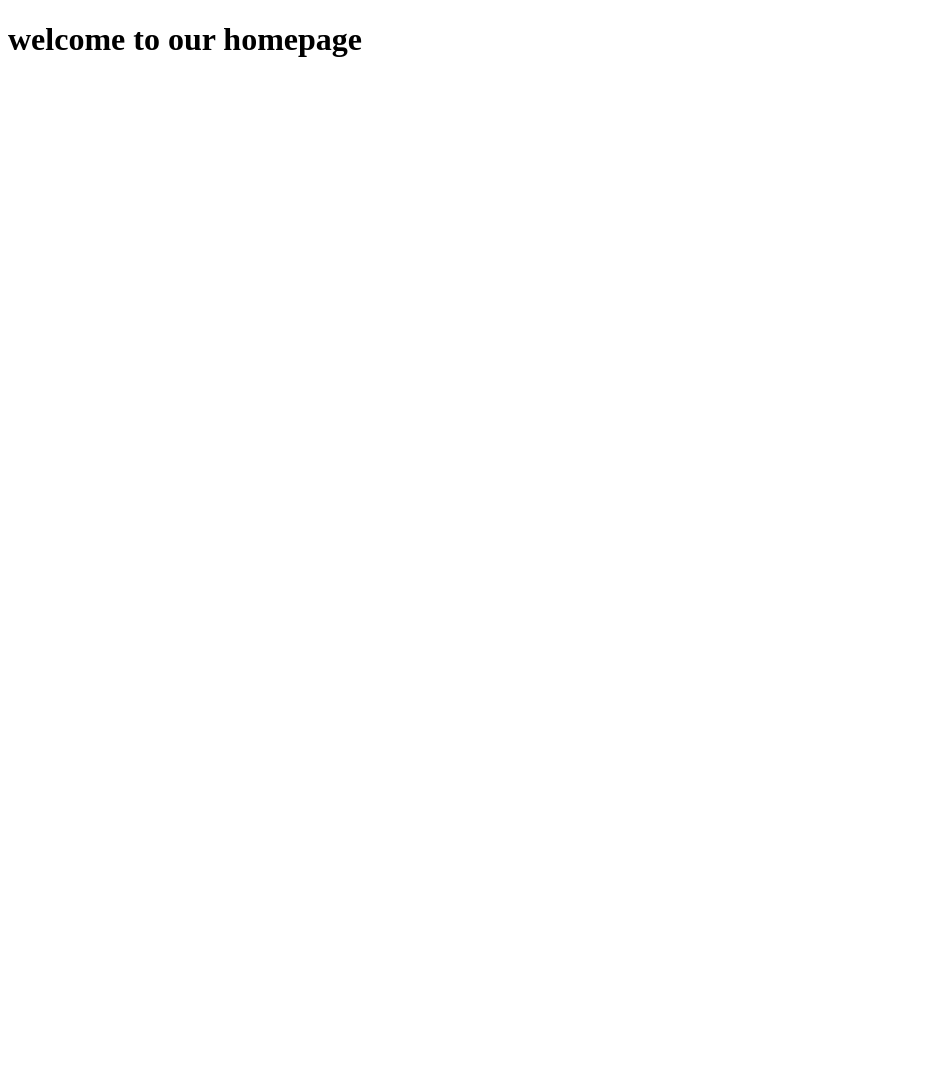
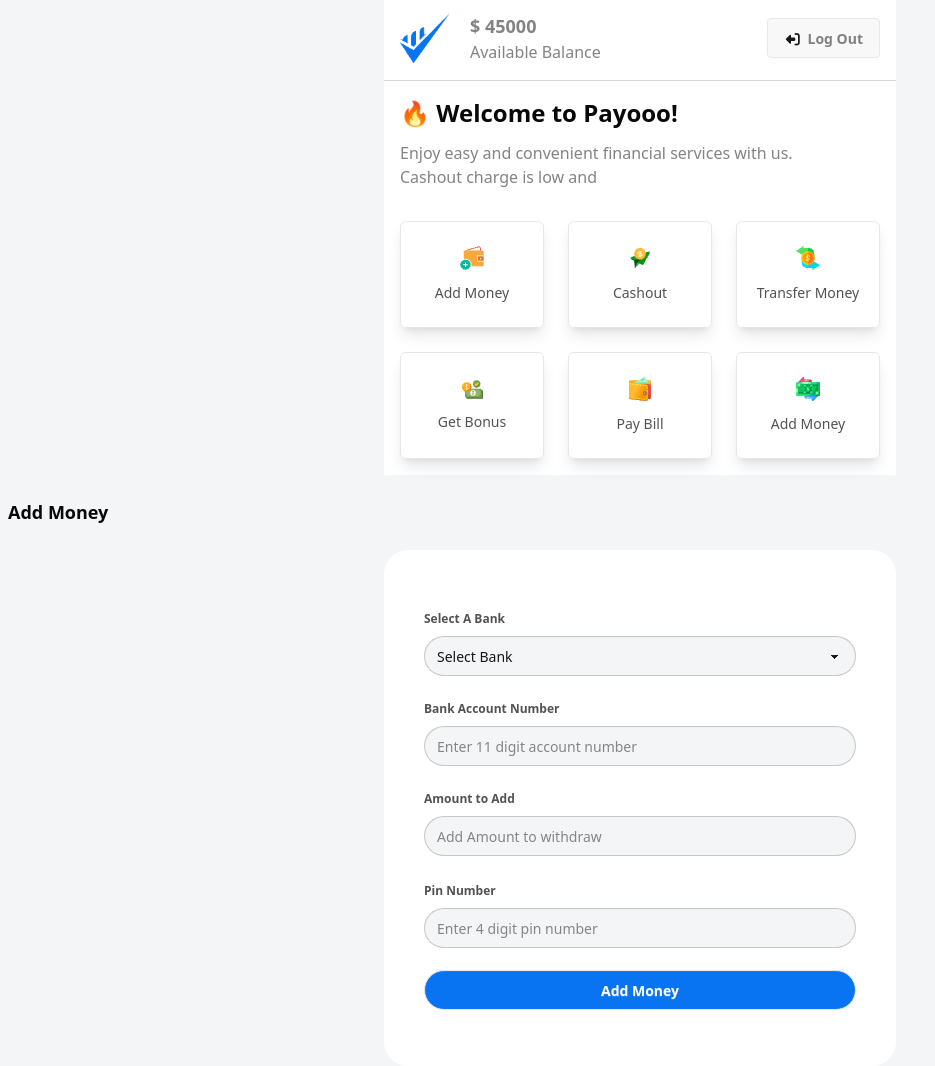
Before and after one commit to minhaj-net/Payoo-MFS-web, a plain HTML site: page home.html in a window 1280 px wide. Shown: the whole page, without its empty margins (0-935 px from the left). Before the commit the page ends 800 px from the top, so only its background shows below. Drawn offline with nearby package versions, Linux system fonts and the light colour scheme.

Commit message:
Homepage interactive added which have banner section and add money field

```diff
--- a/home.html
+++ b/home.html
@@ -4,8 +4,150 @@
     <meta charset="UTF-8" />
     <meta name="viewport" content="width=device-width, initial-scale=1.0" />
     <title>Home page</title>
+    <!-- Daisyui cdn -->
+    <link
+      href="https://cdn.jsdelivr.net/npm/daisyui@5"
+      rel="stylesheet"
+      type="text/css"
+    />
+    <!-- Tailwind cdn here-->
+    <script src="https://cdn.jsdelivr.net/npm/@tailwindcss/browser@4"></script>
+    <!-- font awesome cdn -->
+    <link
+      rel="stylesheet"
+      href="https://cdnjs.cloudflare.com/ajax/libs/font-awesome/7.0.0/css/all.min.css"
+      integrity="sha512-DxV+EoADOkOygM4IR9yXP8Sb2qwgidEmeqAEmDKIOfPRQZOWbXCzLC6vjbZyy0vPisbH2SyW27+ddLVCN+OMzQ=="
+      crossorigin="anonymous"
+      referrerpolicy="no-referrer"
+    />
   </head>
-  <body>
-    <h1>welcome to our homepage</h1>
+  <body class="bg-[#f4f5f7] h-[100%]">
+    <div
+      class="max-w-lg mx-auto min-h-12 bg-[#FFFFFF] flex justify-between items-center p-4 pt-3"
+    >
+      <div class="flex gap-5 items-center">
+        <img class="w-[50px] h-[50px]" src="./assets/Group.png" alt="" />
+        <div>
+          <h3 class="text-[#08080880] font-extrabold text-lg">
+            $ <span>45000</span>
+          </h3>
+          <h5 class="text-[#08080880]">Available Balance</h5>
+        </div>
+      </div>
+      <div>
+        <button class="btn">
+          <span class="]"
+            ><i class="rotate-180 fa-solid fa-right-from-bracket"></i></span
+          ><span class="text-[#08080880] text-[14px]">Log Out</span>
+        </button>
+      </div>
+    </div>
+    <hr class="max-w-lg mx-auto text-gray-300" />
+
+    <section class="max-w-lg mx-auto bg-[#FFFFFF] p-4">
+      <h2 class="text-[#080808] text-2xl font-bold mb-3">
+        🔥 Welcome to Payooo!
+      </h2>
+      <p class="text-[#08080880] mb-3">
+        Enjoy easy and convenient financial services with us.<br />
+        Cashout charge is low and
+      </p>
+      <div class="parent-card grid grid-cols-3 gap-6 mt-8">
+        <div
+          class="flex justify-center items-center shadow-lg rounded-md border-1 border-gray-200"
+        >
+          <div>
+            <img class="mx-auto" src="./assets/wallet1.png" alt="" />
+            <p class="text-[#080808b3] text-[14px] mt-3">Add Money</p>
+          </div>
+        </div>
+        <div
+          class="p-6 flex justify-center items-center shadow-lg rounded-md border-1 border-gray-200"
+        >
+          <div>
+            <img class="mx-auto" src="./assets/send1.png" alt="" />
+            <p class="text-[#080808b3] text-[14px] mt-3">Cashout</p>
+          </div>
+        </div>
+        <div
+          class="p-4 flex justify-center items-center shadow-lg rounded-md border-1 border-gray-200"
+        >
+          <div>
+            <img class="mx-auto" src="./assets/money1.png" alt="" />
+            <p class="text-[#080808b3] text-[14px] mt-3">Transfer Money</p>
+          </div>
+        </div>
+        <div
+          class="p-4 flex justify-center items-center shadow-lg rounded-md border-1 border-gray-200"
+        >
+          <div>
+            <img class="mx-auto" src="./assets/bonus1.png" alt="" />
+            <p class="text-[#080808b3] text-[14px] mt-3">Get Bonus</p>
+          </div>
+        </div>
+        <div
+          class="p-6 flex justify-center items-center shadow-lg rounded-md border-1 border-gray-200"
+        >
+          <div>
+            <img class="mx-auto" src="./assets/purse1.png" alt="" />
+            <p class="text-[#080808b3] text-[14px] mt-3">Pay Bill</p>
+          </div>
+        </div>
+        <div
+          class="p-6 flex justify-center items-center shadow-lg rounded-md border-1 border-gray-200"
+        >
+          <div>
+            <img class="mx-auto" src="./assets/transaction1.png" alt="" />
+            <p class="text-[#080808b3] text-[14px] mt-3">Add Money</p>
+          </div>
+        </div>
+      </div>
+    </section>
+    <!-- add money from here -->
+    <div class="max-w-lg mx-auto mb-6 mt-6 ml-2">
+      <h1 class="text-[#080808] text-[18px] font-semibold">Add Money</h1>
+    </div>
+    <section class="max-w-lg mx-auto p-4 bg-[#ffffff] rounded-3xl">
+      <div class="p-6">
+        <div>
+          <div class="mt-3">
+            <fieldset class="fieldset">
+              <legend class="fieldset-legend text-[#080808b3]">Select A Bank</legend>
+              <select class="select w-full rounded-4xl bg-[#F4F5F7]">
+                <option disabled selected>Select Bank</option>
+                <option>National Bank LTD</option>
+                <option>IFCI Bank LTD</option>
+                <option>Golden Bank PVC LTD</option>
+              </select>
+            </fieldset>
+          </div>
+          <div class="mt-3">
+            <fieldset class="fieldset">
+              <legend class="fieldset-legend text-[#080808b3]">Bank Account Number</legend>
+              <input type="text" class="input w-full rounded-4xl bg-[#F4F5F7]" placeholder="Enter 11 digit account number" />
+            </fieldset>
+          </div>
+          <div class="mt-3">
+            <fieldset class="fieldset">
+               <legend class="fieldset-legend text-[#080808b3]">Amount to Add</legend>
+                <input type="text" class="input w-full rounded-4xl bg-[#F4F5F7]" placeholder="Add Amount to withdraw" />
+            <div class="mt-3">
+               <fieldset class="fieldset">
+                 <legend class="fieldset-legend text-[#080808b3]">Pin Number</legend>
+                 <input type="text" class="input w-full rounded-4xl bg-[#F4F5F7]" placeholder="Enter 4 digit pin number" />
+            </fieldset>
+            </div>
+            <div class="my-3">
+                  <button
+                         id="loginBtn"
+                        class="btn bg-[#0874F2] text-white w-full rounded-3xl"
+                      >
+                      Add Money
+                       </button>
+            </div>
+          </div>
+        </div>
+      </div>
+    </section>
   </body>
 </html>
```
